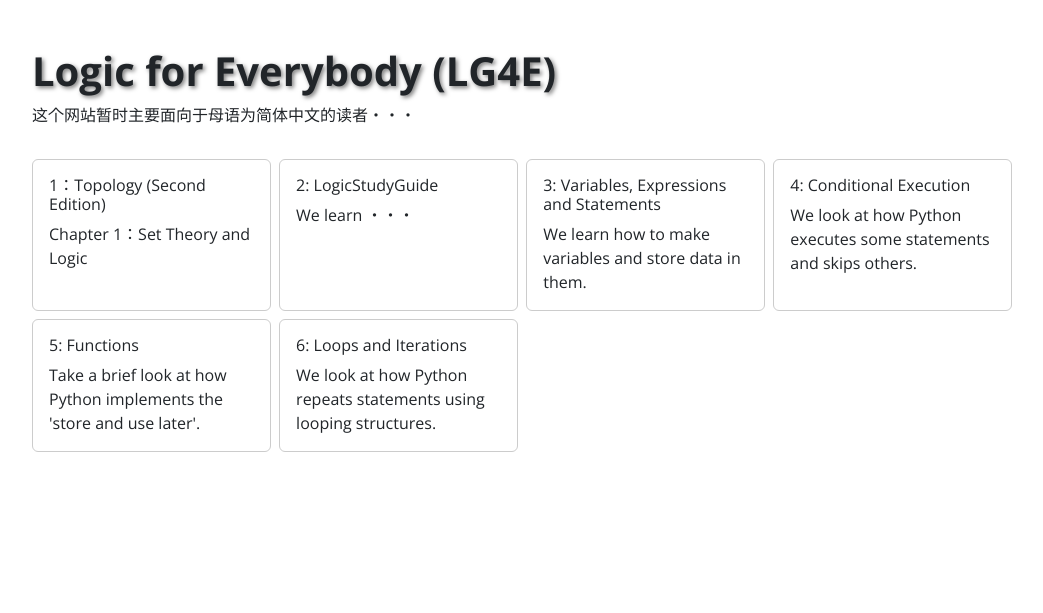
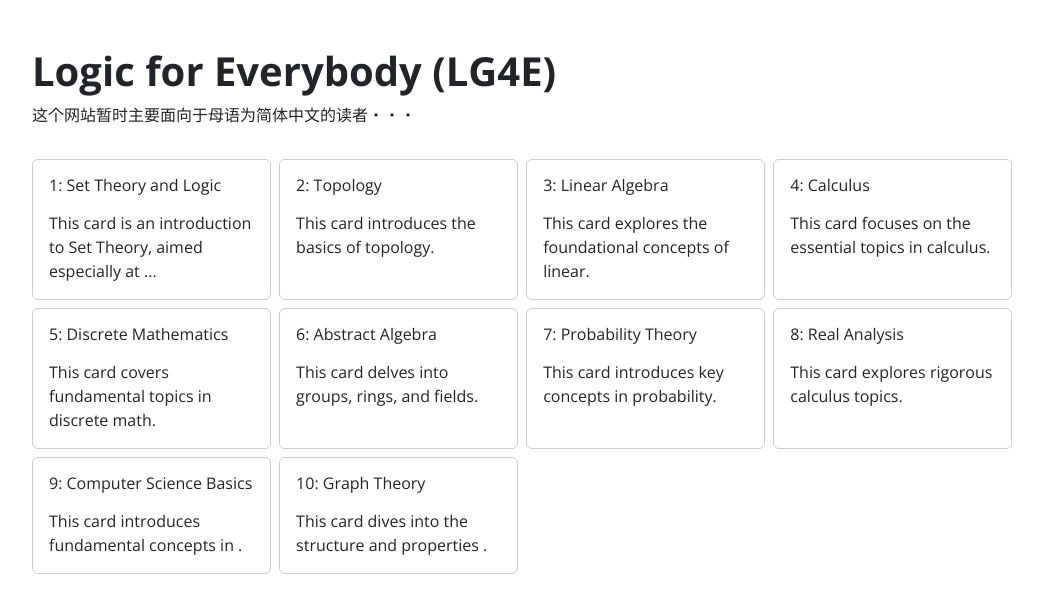
Before and after one commit to lg4e/lg4e, a Flask app: page /tutorials in a window 1280 px wide. Shown: the part 56-669 px from the top of the page, without its empty margins (142-1185 px from the left). Run offline with Flask 3, Linux system fonts and the light colour scheme.

Commit message:
upadted tutorials/set_theory_and_logic page

```diff
--- a/app.py
+++ b/app.py
@@ -1,4 +1,8 @@
-from flask import Flask, render_template
+from flask import Flask, render_template, request
+from markupsafe import Markup
+import os
+import markdown
+from config import CARDS
 
 app = Flask(__name__)
 
@@ -7,53 +11,103 @@
 
 # 将全局变量传递给所有模板
 @app.context_processor
-def inject_site_title():
-    return dict(site_title=SITE_TITLE)
+def inject_globals():
+    return {
+        "site_title": SITE_TITLE,
+        "cards": CARDS,  # 传递所有卡片数据，用于动态导航
+    }
 
+# 自定义 404 错误页面
+@app.errorhandler(404)
+def not_found(e):
+    return render_template('404.html', title="404 - Page Not Found"), 404
+
+# 首页
 @app.route('/')
 def home():
     return render_template('index.html')
 
+# Tutorials 页面
 @app.route('/tutorials')
 def tutorials():
-    return render_template('tutorials.html')
+    return render_template('tutorials.html', cards=CARDS)
 
-@app.route('/login')
-def login():
-    return render_template('login.html')
-
-@app.route('/set-theory-and-logic')
-def set_theory_and_logic():
-    return render_template('set_theory_and_logic.html', title="Set theory and logic")
-
-@app.route('/set-theory-and-logic/chapter/<int:chapter_id>')
-def chapter(chapter_id):
-    # 章节信息
-    chapters = {
-        1: "Fundamental Concepts",
-        2: "Functions",
-        3: "Relations",
-        4: "The Integers and the Real Numbers",
-        5: "Cartesian Products",
-        6: "Finite Sets",
-        7: "Countable and Uncountable Sets",
-        8: "The Principle of Recursive Definition",
-        9: "Infinite Sets and the Axiom of Choice",
-        10: "Well-Ordered Sets",
-        11: "The Maximum Principle",
-    }
-
-    # 获取章节标题
-    chapter_title = chapters.get(chapter_id, "Chapter not found")
-    if chapter_title == "Chapter not found":
+# 卡片页面（显示章节列表）
+@app.route('/tutorials/<card_slug>')
+def card(card_slug):
+    # 获取卡片数据
+    card_data = CARDS.get(card_slug)
+    if not card_data:
         return render_template('404.html', title="404 - Not Found"), 404
 
+    # 渲染卡片页面，显示章节列表
+    return render_template(
+        'card.html',
+        title=card_data["title"],
+        chapters=card_data["chapters"],
+        card_slug=card_slug,  # 传递 card_slug 用于生成章节链接
+    )
+
+# 章节页面（显示 Markdown 内容）
+@app.route('/tutorials/<card_slug>/chapter/<int:chapter_id>')
+def chapter(card_slug, chapter_id):
+    # 获取卡片数据
+    card_data = CARDS.get(card_slug)
+    if not card_data:
+        return render_template('404.html', title="404 - Not Found"), 404
+
+    # 获取章节数据
+    chapter_title = card_data["chapters"].get(chapter_id)
+    if not chapter_title:
+        return render_template('404.html', title="404 - Not Found"), 404
+
+    # 确保路径安全
+    safe_card_slug = card_slug.replace("/", "").replace("\\", "")
+    markdown_file = os.path.join("content", f"{safe_card_slug}_chapter_{chapter_id}.md")
+
+    # 加载 Markdown 文件
+    if os.path.exists(markdown_file):
+        with open(markdown_file, 'r', encoding='utf-8') as file:
+            md_content = file.read()
+        html_content = markdown.markdown(md_content)
+    else:
+        html_content = "<p>Content not available yet. Stay tuned!</p>"
+
     # 渲染章节页面
-    return render_template('chapter.html', chapter_title=chapter_title, chapter_id=chapter_id)
+    return render_template(
+        'chapter.html',
+        title=f"{card_data['title']} - {chapter_title}",
+        chapter_title=chapter_title,
+        chapter_id=chapter_id,
+        content=Markup(html_content),
+    )
 
-@app.route('/logic-study-guide')
-def logic_study_guide():
-    return render_template('logic_study_guide.html', title="Logic Study Guide")
+@app.route('/tutorials/<card_slug>/references')
+def references(card_slug):
+    # 获取卡片数据
+    card_data = CARDS.get(card_slug)
+    if not card_data:
+        return render_template('404.html', title="404 - Not Found"), 404
+
+    # 确保路径安全
+    safe_card_slug = card_slug.replace("/", "").replace("\\", "")
+    markdown_file = os.path.join("content", f"{safe_card_slug}_references.md")
+
+    # 加载 Markdown 文件
+    if os.path.exists(markdown_file):
+        with open(markdown_file, 'r', encoding='utf-8') as file:
+            md_content = file.read()
+        html_content = markdown.markdown(md_content)
+    else:
+        html_content = "<p>参考书籍内容尚未添加。</p>"
+
+    # 渲染参考书籍页面
+    return render_template(
+        'references.html',
+        title=f"{card_data['title']} - 参考书籍",
+        content=Markup(html_content),
+    )
+
 
 if __name__ == '__main__':
     app.run(debug=True)
--- a/static/css/style.css
+++ b/static/css/style.css
@@ -57,8 +57,3 @@
     transform: translateY(-5px);
     box-shadow: 0 4px 8px rgba(0, 0, 0, 0.2);
 }
-
-.card-title i {
-    margin-right: 8px; /* 图标和文字之间的间距 */
-    color: #007bff;    /* 图标颜色 */
-}
--- a/templates/404.html
+++ b/templates/404.html
@@ -2,8 +2,7 @@
 
 {% block content %}
 <div class="container" style="margin-top: -1rem; margin-left: 5rem">
-    <h1 class="chapter" style="font-weight:700; text-shadow: 2px 2px 4px rgba(0, 0, 0, 0.5);">
-        Chapter 1: Set Theory and Logic
-    </h1>
+    <h1>404 - Not Found</h1>
+    <p>The page you are looking for does not exist.</p>
 </div>
 {% endblock %}
--- a/templates/set_theory_and_logic.html
+++ b/templates/set_theory_and_logic.html
@@ -3,7 +3,7 @@
 {% block content %}
 <div class="container" style="margin-top: -1rem; margin-left: 5rem">
     <h1 class="chapter" style="font-weight:700; text-shadow: 2px 2px 4px rgba(0, 0, 0, 0.5);">
-        Chapter 1: Set Theory and Logic
+        Set Theory and Logic
     </h1>
 
     <ul class="section-list">
--- a/templates/tutorials.html
+++ b/templates/tutorials.html
@@ -3,72 +3,23 @@
 {% block content %}
 <div class="container" style="margin-top: -1rem; margin-left: 5rem; width: 90%">
     <!-- 页面标题 -->
-    <h1 class="text-start" style="font-weight: 700; text-shadow: 2px 2px 4px rgba(0, 0, 0, 0.5);">Logic for Everybody (LG4E)</h1>
+    <h1 class="text-start" style="font-weight: 700;">Logic for Everybody (LG4E)</h1>
     <p>这个网站暂时主要面向于母语为简体中文的读者・・・</p>
 
     <!-- 网格布局 -->
     <div class="row mt-4 g-2">
-        <!-- 卡片1 -->
-        <div class="col-lg-3 col-md-4 col-sm-6 ">
-            <a href="{{ url_for('set_theory_and_logic') }}" style="text-decoration: none; color: inherit;">
+        {% for card_slug, card_data in cards.items() %}
+        <div class="col-lg-3 col-md-4 col-sm-6">
+            <a href="{{ url_for('card', card_slug=card_slug) }}" style="text-decoration: none; color: inherit;">
                 <div class="card h-100">
                     <div class="card-body">
-                        <h6 class="card-title"> 1：Topology (Second Edition) </h6>
-                        <p class="card-text">Chapter 1：Set Theory and Logic</p>
+                        <h6 class="card-title">{{ loop.index }}: {{ card_data.title }}</h6>
+                        <p class="card-text" style="margin-top: 1rem;">{{ card_data.description }}</p>
                     </div>
                 </div>
             </a>
         </div>
-
-        <!-- 卡片2 -->
-        <div class="col-lg-3 col-md-4 col-sm-6 ">
-            <div class="card h-100">
-                <div class="card-body">
-                    <h6 class="card-title"> 2: LogicStudyGuide</h6>
-                    <p class="card-text">We learn ・・・ </p>
-                </div>
-            </div>
-        </div>
-
-        <!-- 卡片3 -->
-        <div class="col-lg-3 col-md-4 col-sm-6 ">
-            <div class="card h-100">
-                <div class="card-body">
-                    <h6 class="card-title"> 3: Variables, Expressions and Statements</h6>
-                    <p class="card-text">We learn how to make variables and store data in them.</p>
-                </div>
-            </div>
-        </div>
-
-        <!-- 卡片4 -->
-        <div class="col-lg-3 col-md-4 col-sm-6 ">
-            <div class="card h-100">
-                <div class="card-body">
-                    <h6 class="card-title"> 4: Conditional Execution</h6>
-                    <p class="card-text">We look at how Python executes some statements and skips others.</p>
-                </div>
-            </div>
-        </div>
-
-        <!-- 卡片5 -->
-        <div class="col-lg-3 col-md-4 col-sm-6 ">
-            <div class="card h-100">
-                <div class="card-body">
-                    <h6 class="card-title"> 5: Functions</h6>
-                    <p class="card-text">Take a brief look at how Python implements the 'store and use later'.</p>
-                </div>
-            </div>
-        </div>
-
-        <!-- 卡片6 -->
-        <div class="col-lg-3 col-md-4 col-sm-6 ">
-            <div class="card h-100">
-                <div class="card-body">
-                    <h6 class="card-title"> 6: Loops and Iterations</h6>
-                    <p class="card-text">We look at how Python repeats statements using looping structures.</p>
-                </div>
-            </div>
-        </div>
+        {% endfor %}
     </div>
 </div>
 {% endblock %}
```
Also changed, not shown: config.py (added, +117 -0 lines), content/set_theory_and_logic_chapter_1.md (added, +8 -0 lines), content/set_theory_and_logic_references.md (added, +13 -0 lines), templates/card.html (added, +20 -0 lines), templates/chapter.html (added, +10 -0 lines), templates/references.html (added, +10 -0 lines), templates/tmp.html (added, +31 -0 lines).
